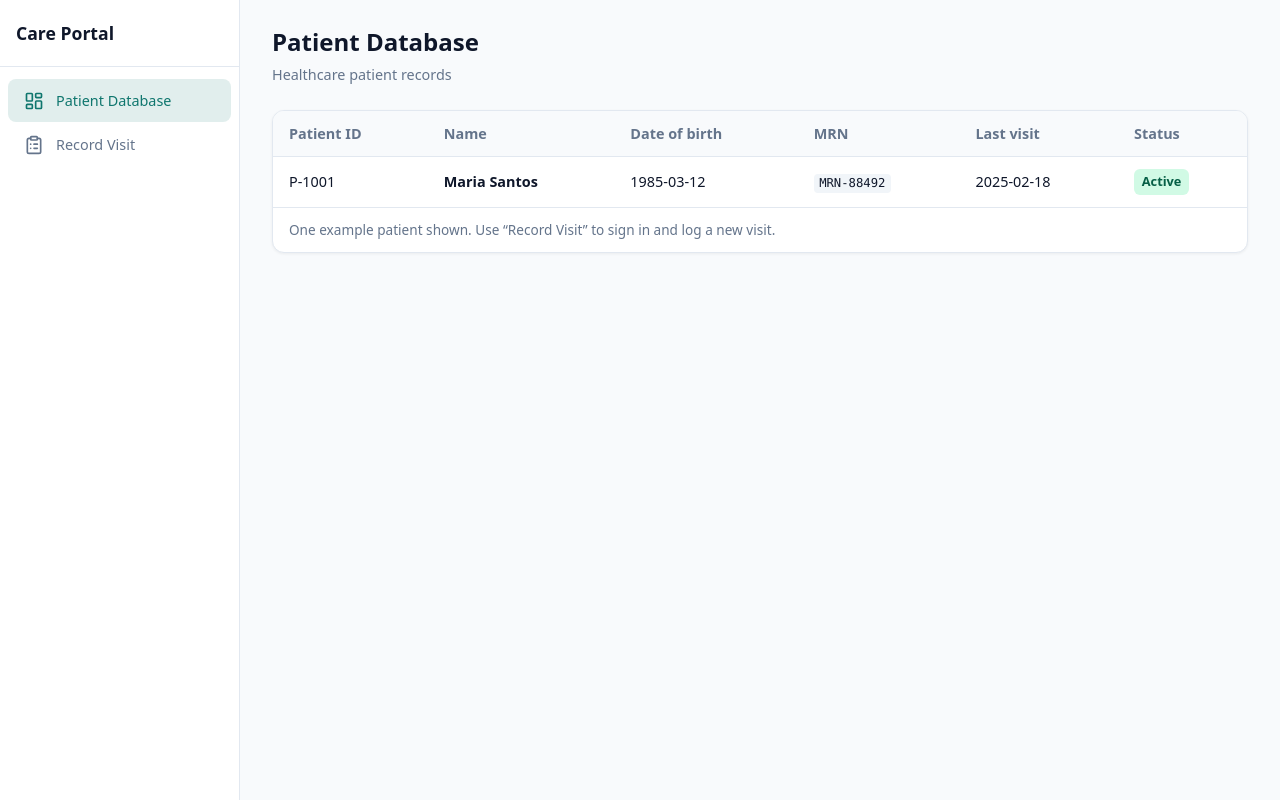
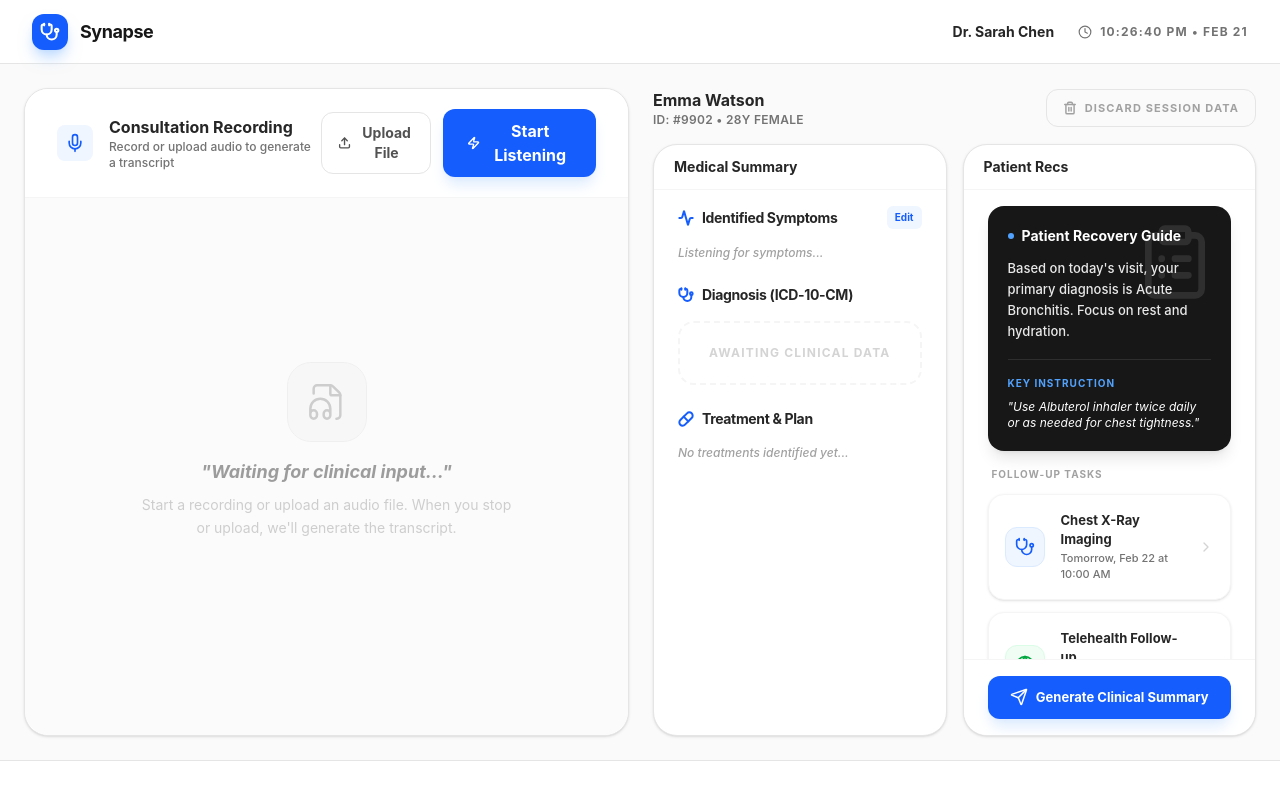
Before and after one commit to AakristG/Synapse, a React (Vite) app in the folder frontend/: page / in a window 1280 px wide. Built offline with nearby package versions, Linux system fonts and the light colour scheme.

Commit message:
Revert "poster page and login"
This reverts commit 37d3df2fd715d503c202ab9aac7afe3c0df88f7a.

```diff
--- a/frontend/src/App.jsx
+++ b/frontend/src/App.jsx
@@ -1,26 +1,16 @@
 import { BrowserRouter, Routes, Route } from 'react-router-dom'
 import { Toaster } from 'sonner'
-import { AuthProvider } from './context/AuthContext'
-import ProtectedRoute from './components/ProtectedRoute'
-import Home from './pages/Home'
-import Login from './pages/Login'
-import Dashboard from './pages/Dashboard'
 import Consultation from './pages/Consultation'
 import './App.css'
 
 function App() {
   return (
-    <AuthProvider>
-      <BrowserRouter>
-        <Toaster position="top-right" richColors closeButton />
-        <Routes>
-          <Route path="/" element={<Home />} />
-          <Route path="/login" element={<Login />} />
-          <Route path="/dashboard" element={<ProtectedRoute><Dashboard /></ProtectedRoute>} />
-          <Route path="/consultation" element={<Consultation />} />
-        </Routes>
-      </BrowserRouter>
-    </AuthProvider>
+    <BrowserRouter>
+      <Toaster position="top-right" richColors closeButton />
+      <Routes>
+        <Route path="/" element={<Consultation />} />
+      </Routes>
+    </BrowserRouter>
   )
 }
 
--- a/frontend/src/pages/Home.css
+++ /dev/null
@@ -1,153 +0,0 @@
-.home-layout {
-  display: flex;
-  min-height: 100vh;
-  background: var(--bg);
-}
-
-.home-sidebar {
-  width: 240px;
-  flex-shrink: 0;
-  background: var(--card);
-  border-right: 1px solid var(--border);
-  display: flex;
-  flex-direction: column;
-}
-
-.home-sidebar-header {
-  padding: 1.25rem 1rem;
-  border-bottom: 1px solid var(--border);
-}
-
-.home-sidebar-title {
-  margin: 0;
-  font-size: 1.1rem;
-  font-weight: 700;
-  color: var(--fg);
-}
-
-.home-sidebar-nav {
-  padding: 0.75rem 0;
-  display: flex;
-  flex-direction: column;
-  gap: 2px;
-}
-
-.home-nav-item {
-  display: flex;
-  align-items: center;
-  gap: 0.75rem;
-  padding: 0.65rem 1rem;
-  margin: 0 0.5rem;
-  color: var(--muted);
-  text-decoration: none;
-  font-size: 0.9rem;
-  font-weight: 500;
-  border-radius: 8px;
-  transition: color 0.15s, background 0.15s;
-}
-
-.home-nav-item:hover {
-  color: var(--fg);
-  background: rgba(15, 118, 110, 0.08);
-}
-
-.home-nav-item--active {
-  color: var(--primary);
-  background: rgba(15, 118, 110, 0.12);
-}
-
-.home-nav-item--active:hover {
-  color: var(--primary);
-  background: rgba(15, 118, 110, 0.16);
-}
-
-.home-main {
-  flex: 1;
-  padding: 1.5rem 2rem;
-  overflow: auto;
-}
-
-.home-header {
-  margin-bottom: 1.5rem;
-}
-
-.home-header h1 {
-  margin: 0 0 0.25rem 0;
-  font-size: 1.5rem;
-  font-weight: 700;
-  color: var(--fg);
-}
-
-.home-subtitle {
-  margin: 0;
-  font-size: 0.9rem;
-  color: var(--muted);
-}
-
-.home-content {
-  background: var(--card);
-  border: 1px solid var(--border);
-  border-radius: 12px;
-  box-shadow: 0 1px 3px rgba(0, 0, 0, 0.06);
-  overflow: hidden;
-}
-
-.home-table-wrap {
-  overflow-x: auto;
-}
-
-.home-table {
-  width: 100%;
-  border-collapse: collapse;
-  font-size: 0.9rem;
-}
-
-.home-table th,
-.home-table td {
-  padding: 0.75rem 1rem;
-  text-align: left;
-  border-bottom: 1px solid var(--border);
-}
-
-.home-table th {
-  font-weight: 600;
-  color: var(--muted);
-  background: #f8fafc;
-}
-
-.home-table tbody tr:last-child td {
-  border-bottom: none;
-}
-
-.home-table tbody tr:hover {
-  background: rgba(15, 118, 110, 0.04);
-}
-
-.home-mrn {
-  font-size: 0.85em;
-  padding: 0.2em 0.45em;
-  background: #f1f5f9;
-  border-radius: 4px;
-  color: var(--fg);
-}
-
-.home-badge {
-  display: inline-block;
-  padding: 0.25em 0.6em;
-  border-radius: 6px;
-  font-size: 0.8rem;
-  font-weight: 600;
-}
-
-.home-badge--active {
-  background: #d1fae5;
-  color: #065f46;
-}
-
-.home-table-caption {
-  margin: 0;
-  padding: 0.75rem 1rem;
-  font-size: 0.85rem;
-  color: var(--muted);
-  border-top: 1px solid var(--border);
-}
--- a/frontend/src/pages/Home.jsx
+++ /dev/null
@@ -1,69 +0,0 @@
-import { Link } from 'react-router-dom'
-import { ClipboardList, LayoutDashboard } from 'lucide-react'
-import './Home.css'
-
-const EXAMPLE_PATIENT = {
-  id: 'P-1001',
-  name: 'Maria Santos',
-  dateOfBirth: '1985-03-12',
-  mrn: 'MRN-88492',
-  lastVisit: '2025-02-18',
-  status: 'Active',
-}
-
-export default function Home() {
-  return (
-    <div className="home-layout">
-      <aside className="home-sidebar">
-        <div className="home-sidebar-header">
-          <h2 className="home-sidebar-title">Care Portal</h2>
-        </div>
-        <nav className="home-sidebar-nav">
-          <Link to="/" className="home-nav-item home-nav-item--active">
-            <LayoutDashboard size={20} aria-hidden />
-            <span>Patient Database</span>
-          </Link>
-          <Link to="/login" className="home-nav-item">
-            <ClipboardList size={20} aria-hidden />
-            <span>Record Visit</span>
-          </Link>
-        </nav>
-      </aside>
-      <main className="home-main">
-        <header className="home-header">
-          <h1>Patient Database</h1>
-          <p className="home-subtitle">Healthcare patient records</p>
-        </header>
-        <section className="home-content">
-          <div className="home-table-wrap">
-            <table className="home-table">
-              <thead>
-                <tr>
-                  <th>Patient ID</th>
-                  <th>Name</th>
-                  <th>Date of birth</th>
-                  <th>MRN</th>
-                  <th>Last visit</th>
-                  <th>Status</th>
-                </tr>
-              </thead>
-              <tbody>
-                <tr>
-                  <td>{EXAMPLE_PATIENT.id}</td>
-                  <td><strong>{EXAMPLE_PATIENT.name}</strong></td>
-                  <td>{EXAMPLE_PATIENT.dateOfBirth}</td>
-                  <td><code className="home-mrn">{EXAMPLE_PATIENT.mrn}</code></td>
-                  <td>{EXAMPLE_PATIENT.lastVisit}</td>
-                  <td>
-                    <span className="home-badge home-badge--active">{EXAMPLE_PATIENT.status}</span>
-                  </td>
-                </tr>
-              </tbody>
-            </table>
-          </div>
-          <p className="home-table-caption">One example patient shown. Use “Record Visit” to sign in and log a new visit.</p>
-        </section>
-      </main>
-    </div>
-  )
-}
--- a/frontend/src/pages/Login.css
+++ b/frontend/src/pages/Login.css
@@ -29,41 +29,6 @@
   font-size: 0.9rem;
   color: var(--muted);
   text-align: center;
-}
-
-.login-already-actions {
-  display: flex;
-  flex-direction: column;
-  gap: 0.75rem;
-}
-
-.login-already-btn {
-  display: block;
-  text-align: center;
-  padding: 0.7rem 1rem;
-  border-radius: 8px;
-  font-size: 1rem;
-  font-weight: 600;
-  text-decoration: none;
-  background: var(--bg);
-  color: var(--fg);
-  border: 1px solid var(--border);
-  transition: background 0.15s, border-color 0.15s;
-}
-
-.login-already-btn:hover {
-  background: #f1f5f9;
-  border-color: var(--muted);
-}
-
-.login-already-btn--primary {
-  background: var(--primary);
-  color: white;
-  border-color: var(--primary);
-}
-
-.login-already-btn--primary:hover {
-  filter: brightness(1.05);
 }
 
 .login-card form label {
--- a/frontend/src/pages/Login.jsx
+++ b/frontend/src/pages/Login.jsx
@@ -1,15 +1,17 @@
 import { useState } from 'react'
-import { useNavigate, Link } from 'react-router-dom'
+import { useNavigate, Navigate } from 'react-router-dom'
 import { useAuth } from '../context/AuthContext'
 import './Login.css'
 
 export default function Login() {
-  const { login, user, isAuthenticated } = useAuth()
+  const { login, isAuthenticated } = useAuth()
   const navigate = useNavigate()
   const [username, setUsername] = useState('')
   const [password, setPassword] = useState('')
   const [error, setError] = useState('')
   const [busy, setBusy] = useState(false)
+
+  if (isAuthenticated) return <Navigate to="/dashboard" replace />
 
   const handleSubmit = async (e) => {
     e.preventDefault()
@@ -29,16 +31,6 @@ export default function Login() {
     <div className="login-page">
       <div className="login-card">
         <h1>Diagnostic Assistant</h1>
-        {isAuthenticated ? (
-          <>
-            <p className="login-subtitle">You're already signed in as <strong>{user?.username}</strong>.</p>
-            <div className="login-already-actions">
-              <Link to="/dashboard" className="login-already-btn">Go to Dashboard</Link>
-              <Link to="/consultation" className="login-already-btn login-already-btn--primary">Record a visit</Link>
-            </div>
-          </>
-        ) : (
-          <>
         <p className="login-subtitle">Sign in as EMT, Nurse, or Physician</p>
         <form onSubmit={handleSubmit}>
           {error && <div className="login-error">{error}</div>}
@@ -66,8 +58,6 @@ export default function Login() {
             {busy ? 'Signing in…' : 'Sign in'}
           </button>
         </form>
-          </>
-        )}
       </div>
     </div>
   )
```
Also changed, not shown: 1 other file (tests, documents, lock files or other folders). Lines whose indentation alone changed are shown as unchanged.
